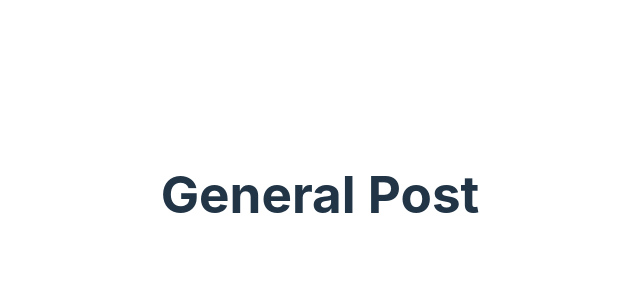
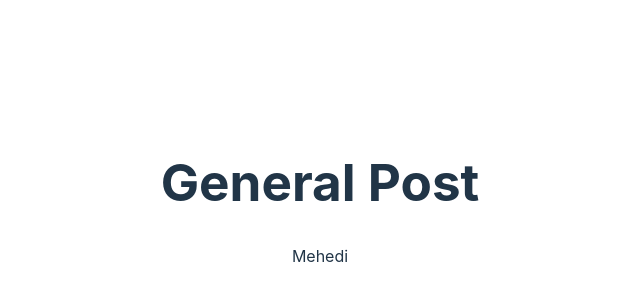
Before and after one commit to MehediHasanMridha/Fooderu_boys, a React (Vite) app: page / in a window 1280 px wide. Shown: the part 206-506 px from the top of the page, without its empty margins (320-960 px from the left). Built offline with nearby package versions, Linux system fonts and the light colour scheme.

Commit message:
some new feature added

```diff
--- a/src/App.jsx
+++ b/src/App.jsx
@@ -6,6 +6,7 @@ function App() {
     <>
       <div>
         <GeneralPost />
+        <>Mehedi</>
       </div>
     </>
   );
```
